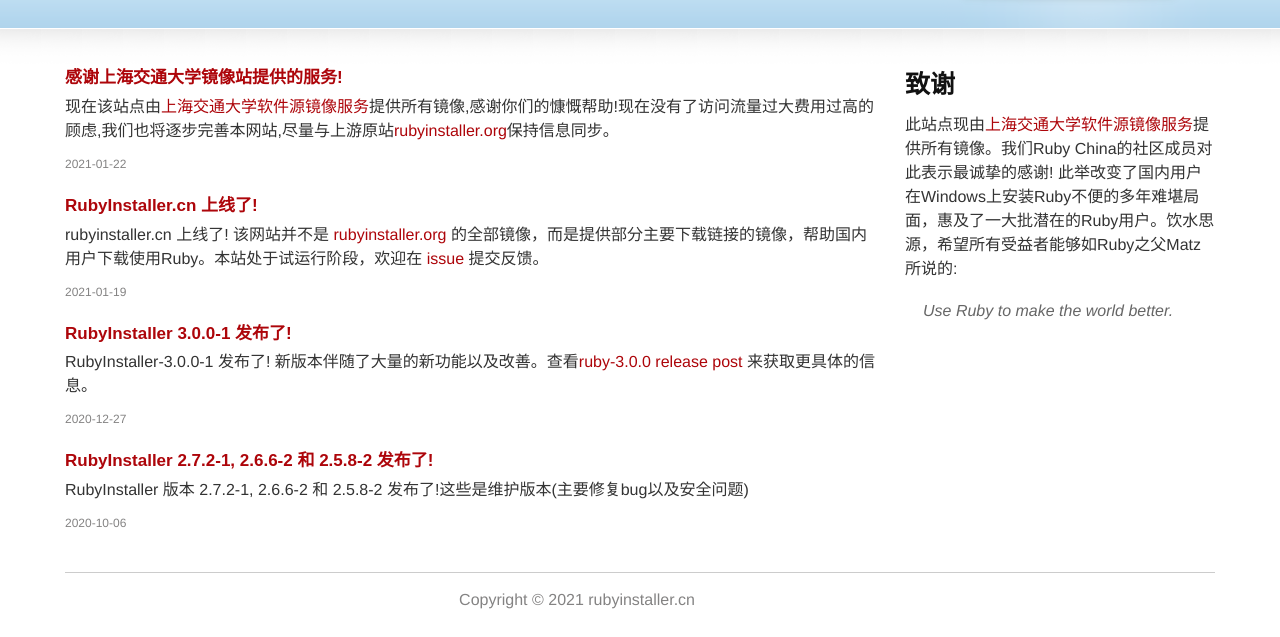
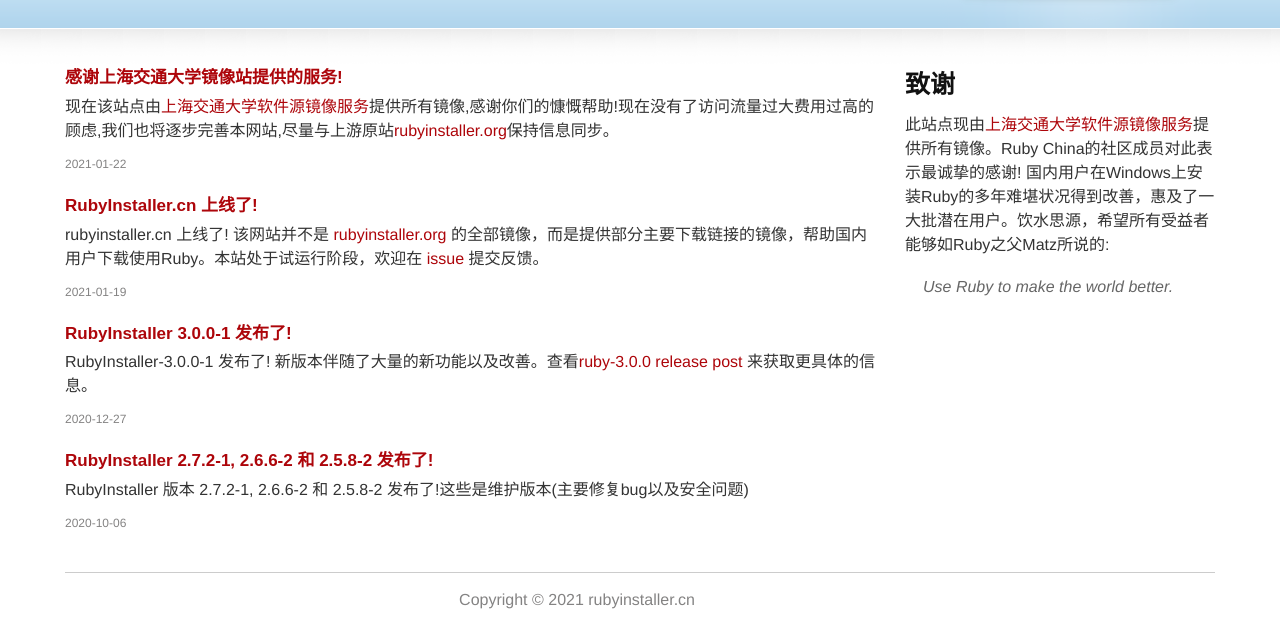
Before and after one commit to ccmywish/RubyInstaller.cn, a Jekyll site: the page built from index.md, in a window 1280 px wide. Shown: the part 320-957 px from the top of the page. Built offline with Jekyll 4.4.1, drawn with Linux system fonts in a browser that asks for light colours.

```diff
--- a/_includes/download_list.markdown
+++ b/_includes/download_list.markdown
@@ -1,6 +1,6 @@
-不确定要下载哪个版本？请阅读右栏中的建议。
+不确定要下载哪个版本？ 请阅读右栏中的建议。
 
-所有下载链接已经在[上海交通大学镜像服务rubyinstaller2](https://mirror.sjtu.edu.cn/github-release/oneclick/rubyinstaller2/releases/download/?mirror_intel_list)中存档。本站将在近日逐步完善所有链接，与上游保持一致。
+没有您想要下载的版本？ 所有下载链接已经在[上海交通大学镜像服务-rubyinstaller2](https://mirror.sjtu.edu.cn/github-release/oneclick/rubyinstaller2/releases/download/?mirror_intel_list)中存档，您可自行前往下载。
 
 <br>
 
--- a/_includes/header.html
+++ b/_includes/header.html
@@ -10,5 +10,5 @@
     </ul>
   </div>
 
-  <a href="https://gitee.com/RubyKids/rubyinstaller.cn-website"><img style="position: absolute; top: 0; right: 0; border: 0;" src="https://gitee.com/RubyKids/rubyinstaller.cn-website/widgets/widget_1.svg" alt="Fork me on Gitee"></a>
+  <a href="https://gitee.com/RubyKids/rubyinstaller.cn-website"><img style="position: absolute; top: 0; right: 0; border: 0;" src="https://gitee.com/RubyKids/rubyinstaller.cn/widgets/widget_1.svg" alt="Fork me on Gitee"></a>
 </div>
--- a/index.md
+++ b/index.md
@@ -8,6 +8,6 @@ title: RubyInstaller for Windows - 国内镜像
 
 ## 致谢
 
-此站点现由[上海交通大学软件源镜像服务](https://mirrors.sjtug.sjtu.edu.cn/)提供所有镜像。我们Ruby China的社区成员对此表示最诚挚的感谢! 此举改变了国内用户在Windows上安装Ruby不便的多年难堪局面，惠及了一大批潜在的Ruby用户。饮水思源，希望所有受益者能够如Ruby之父Matz所说的:
+此站点现由[上海交通大学软件源镜像服务](https://mirrors.sjtug.sjtu.edu.cn/)提供所有镜像。Ruby China的社区成员对此表示最诚挚的感谢! 国内用户在Windows上安装Ruby的多年难堪状况得到改善，惠及了一大批潜在用户。饮水思源，希望所有受益者能够如Ruby之父Matz所说的:
 
 > Use Ruby to make the world better.
```
Also changed, not shown: _data/downloads.yaml (+13 -18 lines), Gemfile.lock, README.md.
